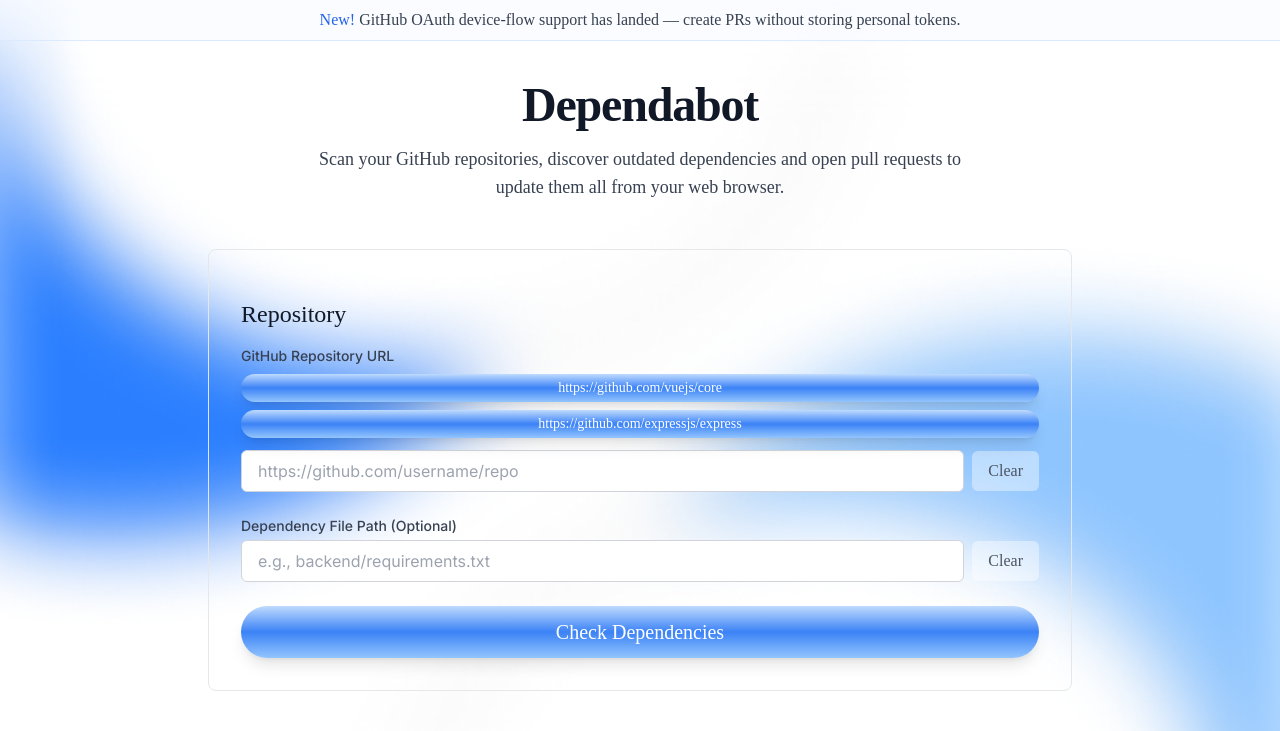
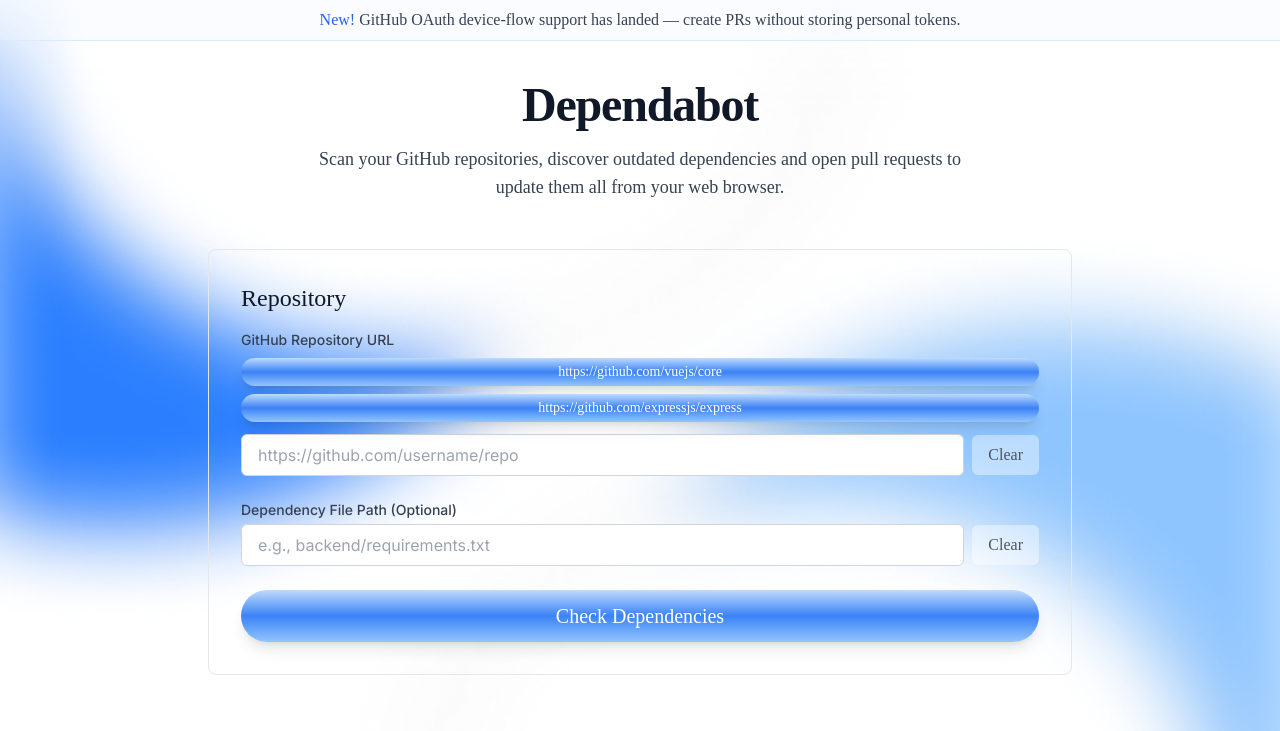
Before and after one commit to qimcis/dependabot, a Flask app: page / in a window 1280 px wide. Shown: the top 731 px of the page. Run offline with Flask 2, Linux system fonts and the light colour scheme; some libraries are stand-ins or nearby versions; some web fonts are replaced.

Commit message:
fix spacing issue

```diff
--- a/src/web/templates/index.html
+++ b/src/web/templates/index.html
@@ -87,7 +87,7 @@
 
         <!-- Action Card -->
         <section class="max-w-5xl w-full mx-auto rounded-lg border border-gray-200 p-4 sm:p-8 mb-8 sm:mb-12">
-            <div id="repoQuickAccess" class="mb-4 relative"></div>
+            <div id="repoQuickAccess" class="relative"></div>
             <div class="mb-4">
                 <span class="font-instrument-serif text-2xl text-gray-900">Repository</span>
             </div>
@@ -556,6 +556,12 @@
             html += `</div>`;
           }
           container.innerHTML = html;
+          // Dynamically add or remove mb-4
+          if (stars.length || recents.length) {
+            container.classList.add('mb-4');
+          } else {
+            container.classList.remove('mb-4');
+          }
           // Add click handlers
           container.querySelectorAll('.repo-quick-link').forEach(el => {
             el.onclick = e => {
```
